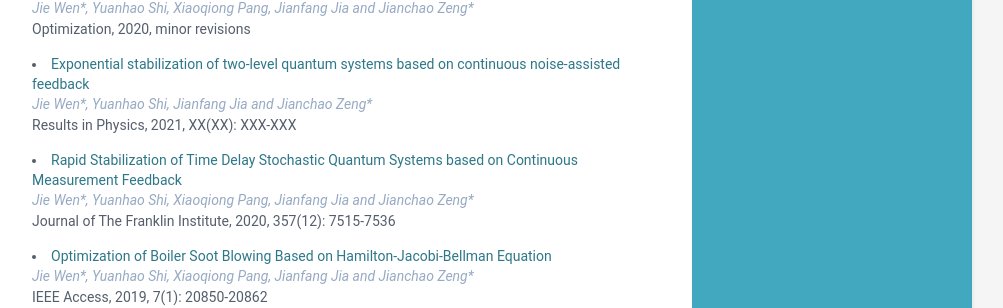
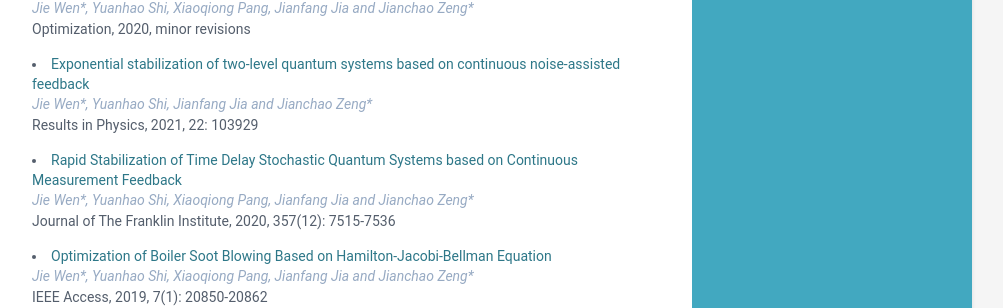
Before and after one commit to wenjie015/wenjie, a Jekyll site: the page built from index.html, in a window 1280 px wide and 900 px high, scrolled down 1147 px. Shown: the part 143-451 px from the top of the window, without its empty margins (168-1171 px from the left). Built offline with Jekyll 4.4.1, drawn with Linux system fonts in a browser that asks for light colours.

Commit message:
Update data.yml

```diff
--- a/_data/data.yml
+++ b/_data/data.yml
@@ -81,9 +81,9 @@ publications:
         conference: "Optimization, 2020, minor revisions"
 
       - title: Exponential stabilization of two-level quantum systems based on continuous noise-assisted feedback
-        link: https://www.sciencedirect.com/science/article/pii/S2211379721001042
+        link: https://doi.org/10.1016/j.rinp.2021.103929
         authors: Jie Wen*, Yuanhao Shi, Jianfang Jia and Jianchao Zeng*
-        conference: "Results in Physics, 2021, XX(XX): XXX-XXX"
+        conference: "Results in Physics, 2021, 22: 103929"
 
       - title: Rapid Stabilization of Time Delay Stochastic Quantum Systems based on Continuous Measurement Feedback
         link: https://doi.org/10.1016/j.jfranklin.2020.05.016
```
